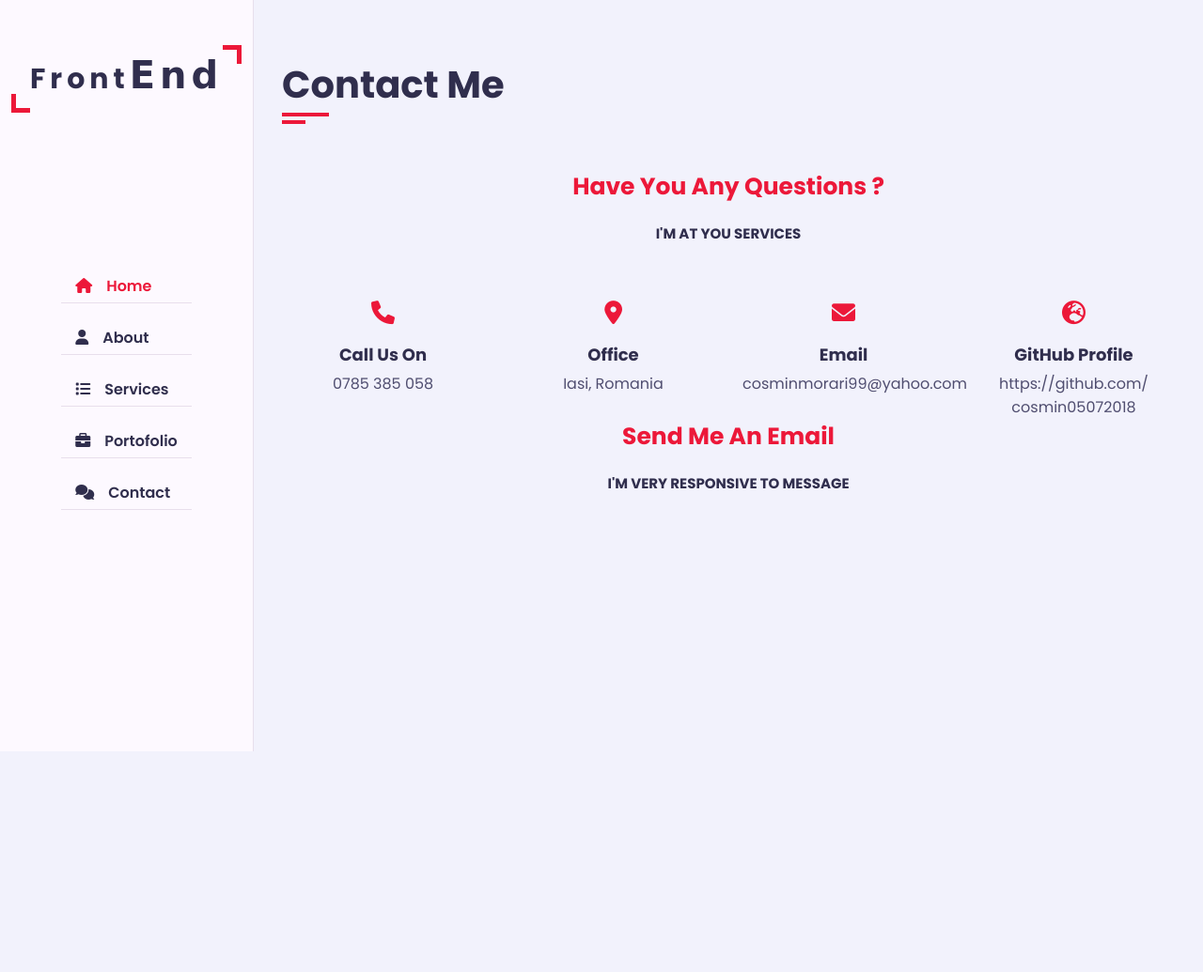
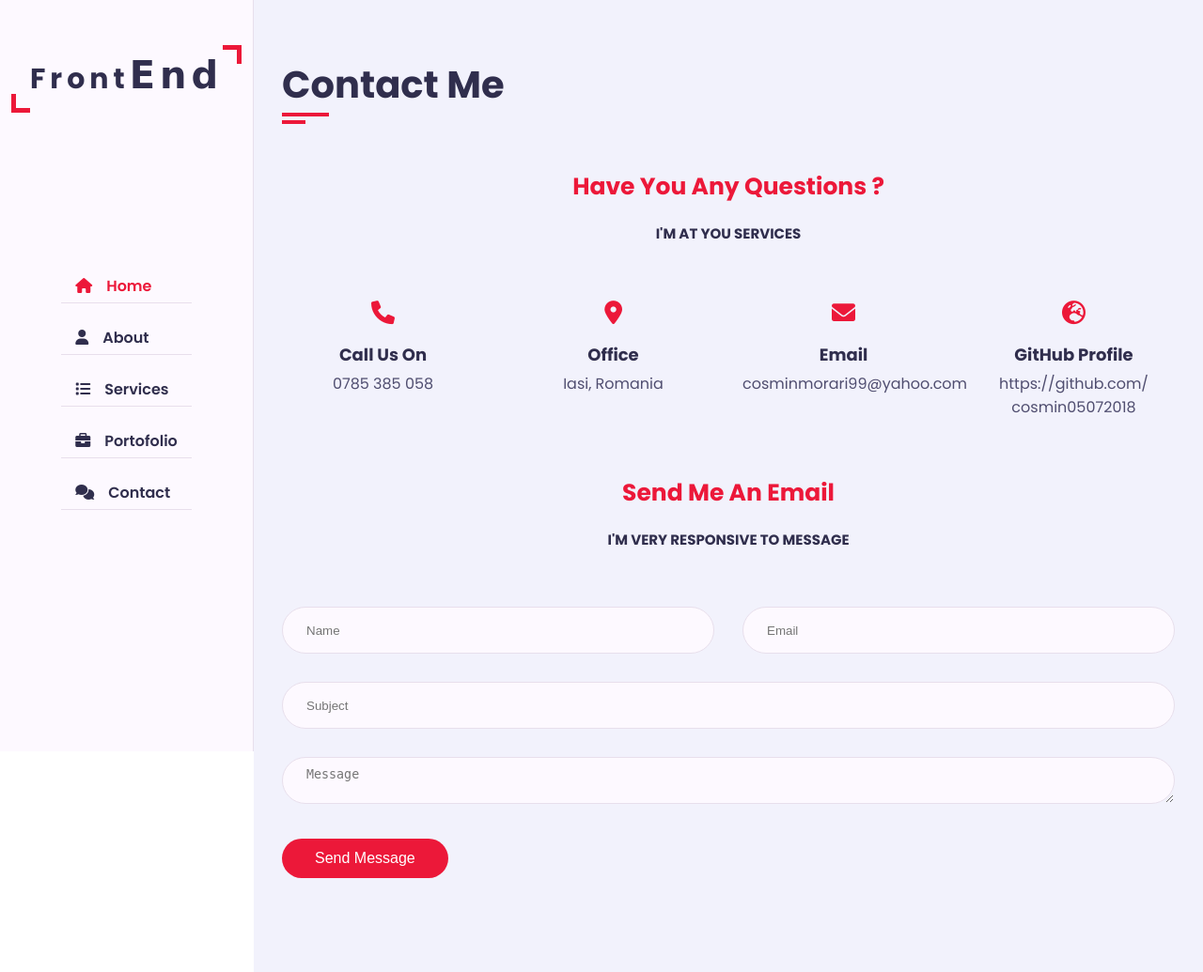
Before and after one commit to cosmin05072018/My-personal-portfolio, a PHP site: page / in a window 1280 px wide. Shown: the whole page at 94% size. Before the commit the page ends 800 px from the top, so only its background shows below. Run offline with PHP 8.4, Linux system fonts and the light colour scheme; some web fonts are replaced.

Commit message:
add design for contact

```diff
--- a/index.html
+++ b/index.html
@@ -423,8 +423,8 @@
                 <h2>Contact Me</h2>
               </div>
             </div>
-            <h3 class="contact-title">Have You Any Questions ?</h3>
-            <h4 class="contact-sub-title">I'M AT YOU SERVICES</h4>
+            <h3 class="contact-title padd-15">Have You Any Questions ?</h3>
+            <h4 class="contact-sub-title padd-15">I'M AT YOU SERVICES</h4>
             <div class="row">
               <!--CONTACT INFO ITEM START-->
               <div class="contact-info-item padd-15">
@@ -456,8 +456,44 @@
               </div>
               <!--CONTACT INFO ITEM END-->
             </div>
-            <h3 class="contact-title">Send Me An Email</h3>
-            <h4 class="contact-sub-title">I'M VERY RESPONSIVE TO MESSAGE</h4>
+            <h3 class="contact-title padd-15">Send Me An Email</h3>
+            <h4 class="contact-sub-title padd-15">I'M VERY RESPONSIVE TO MESSAGE</h4>
+            <!--CONTACT FORM-->
+            <div class="row">
+              <div class="contact-form padd-15">
+                <div class="row">
+                  <div class="form-item col-6 padd-15">
+                    <div class="form-group">
+                      <input type="text" class="form-control" placeholder="Name">
+                    </div>
+                  </div>
+                  <div class="form-item col-6 padd-15">
+                    <div class="form-group">
+                      <input type="email" class="form-control" placeholder="Email">
+                    </div>
+                  </div>
+                </div>
+                <div class="row">
+                  <div class="form-item col-12 padd-15">
+                    <div class="form-group">
+                      <input type="text" class="form-control" placeholder="Subject">
+                    </div>
+                  </div>
+                </div>
+                <div class="row">
+                  <div class="form-item col-12 padd-15">
+                    <div class="form-group">
+                      <textarea name="" class="form-control" id="" placeholder="Message"></textarea>
+                    </div>
+                  </div>
+                </div>
+                <div class="row">
+                  <div class="form-item col-12 padd-15">
+                    <button type="submit" class="btn">Send Message</button>
+                  </div>
+                </div>
+              </div>
+            </div>
           </div>
         </section>
         <!--CONTACT SECTION END-->
--- a/style.css
+++ b/style.css
@@ -654,6 +654,7 @@ h3.my-profession{
     flex: 0 0 25%;
     max-width: 25%;
     text-align: center;
+    margin-bottom: 60px;
 }
 
 .contact .contact-info-item .icon{
@@ -679,3 +680,31 @@ h3.my-profession{
     color: var(--text-black-700);
     font-weight: 400;
 }
+
+.contact .contact-form{
+    flex: 0 0 100%;
+    max-width: 100%;
+}
+
+.contact .contact-form .col-6{
+    flex: 0 0 50%;
+    max-width: 50%;
+}
+
+.contact .contact-form .col-12{
+    flex: 0 0 100%;
+    max-width: 100%;
+}
+
+.contact .contact-form .form-item{
+    margin-bottom: 30px;
+}
+
+.contact .contact-form .form-item .form-control{
+    width: 100%;
+    height: 50px;
+    border-radius: 25px;
+    background: var(--bg-black-100);
+    border: 1px solid var(--bg-black-50);
+    padding: 10px 25px;
+}
```
